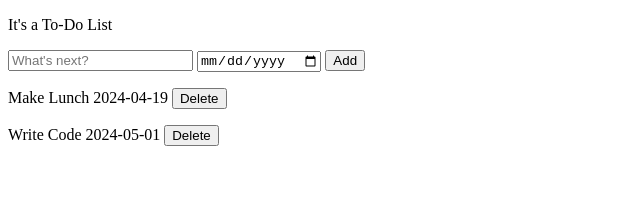
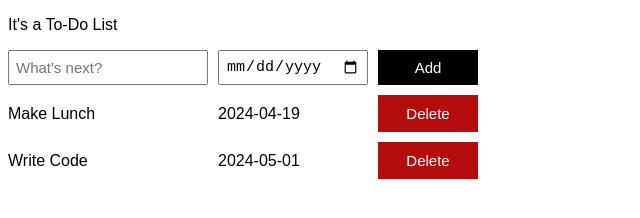
Before and after one commit to heydevin/AmazonShoppingCart, a plain HTML site: page Practice/ToDoList.html in a window 1280 px wide. Shown: the whole page, without its empty margins (0-640 px from the left). Drawn offline with Linux system fonts and the light colour scheme.

Commit message:
Adding style components to To-Do List

```diff
--- a/Practice/ToDoList.html
+++ b/Practice/ToDoList.html
@@ -2,16 +2,18 @@
 <html>
   <head>
     <title>ToDoList</title>
+    <link rel="stylesheet" href="styles\ToDoList.css">
   </head>
   <body>
     <p>It's a To-Do List</p>
-    <input placeholder="What's next?" class="js-name-input">
-    <input type="date" class="js-date-input">
-    <button onclick="
-    addToDo();
-    ">Add</button>
-
-    <div class="js-todo-list"></div>
+    <div class="todo-input-grid">
+      <input placeholder="What's next?" class="js-name-input name-input-style">
+      <input type="date" class="js-date-input date-input-style">
+      <button onclick="
+        addToDo();
+      " class="add-button-style">Add</button>
+    </div>
+    <div class="js-todo-list todo-grid"></div>
     <script src="scripts\ToDoList.js"></script>
   </body>
 </html>
--- a/Practice/scripts/ToDoList.js
+++ b/Practice/scripts/ToDoList.js
@@ -15,13 +15,12 @@ function renderToDoList() {
     const todoObject = ToDoArray[i];
     const { name, dueDate } = todoObject;
     const html = `
-    <p>
-      ${name} ${dueDate}
+      <div>${name}</div>
+      <div>${dueDate}</div>
       <button onclick="
         ToDoArray.splice(${i}, 1);
         renderToDoList();
-      ">Delete</button>
-    </p>
+      " class="delete-button-style" >Delete</button>
     `;
     ToDoHTML = ToDoHTML + html;
   }
--- /dev/null
+++ b/Practice/styles/ToDoList.css
@@ -0,0 +1,42 @@
+body {
+  font-family: Arial;
+
+}
+
+.todo-grid,
+.todo-input-grid {
+  display: grid;
+  grid-template-columns: 200px 150px 100px;
+  column-gap: 10px;
+  row-gap: 10px;
+  align-items: center;
+}
+
+.todo-input-grid {
+  margin-bottom: 10px;
+  align-items: stretch;
+}
+
+.name-input-style,
+.date-input-style {
+  font-size: 15px;
+  padding: 6px;
+}
+
+.add-button-style {
+  background-color: rgb(0, 0, 0);
+  color: white;
+  border: none;
+  font-size: 15px;
+  cursor: pointer;
+}
+
+.delete-button-style {
+  background-color: rgb(180, 13, 13);
+  color: white;
+  border: none;
+  font-size: 15px;
+  cursor: pointer;
+  padding-top: 10px;
+  padding-bottom: 10px;
+}
```
Also changed, not shown: Practice/ArraysAndLoops.html (added, +31 -0 lines).
